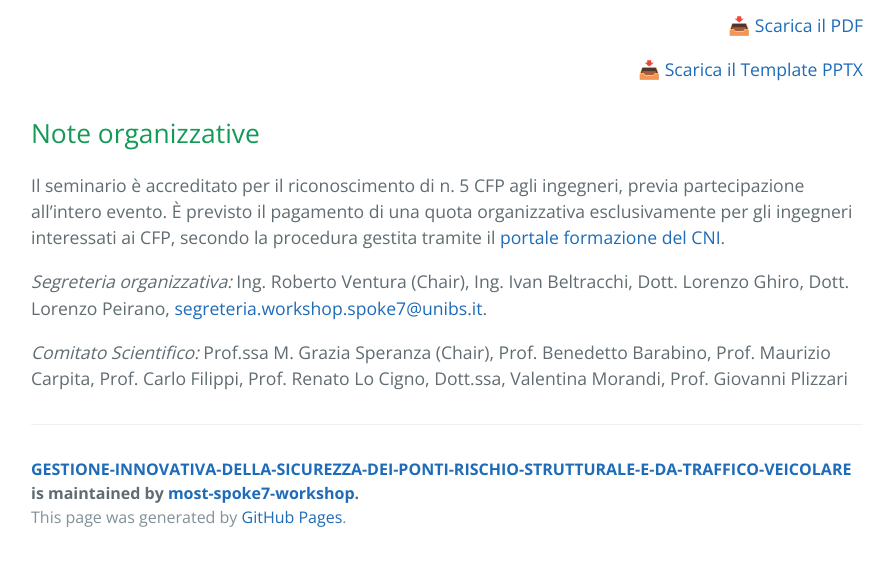
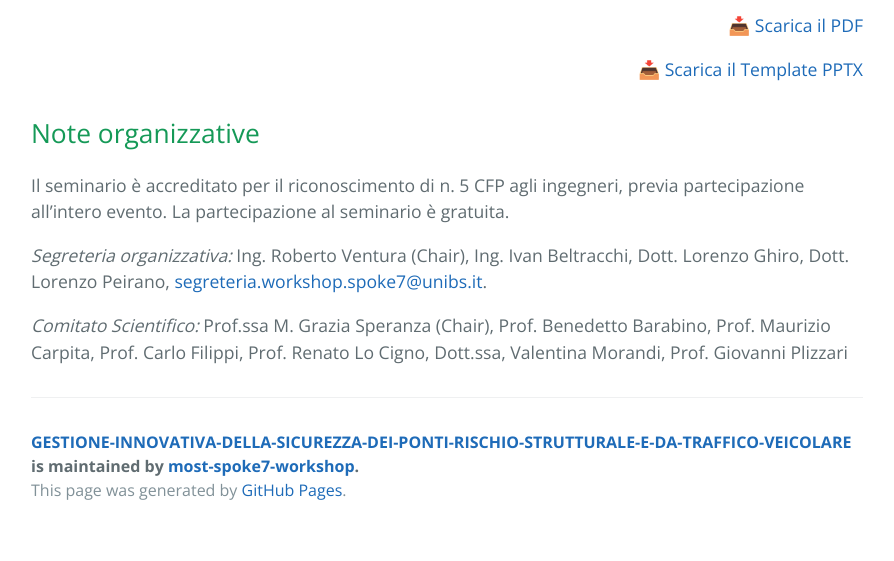
Before and after one commit to most-spoke7-workshop/GESTIONE-INNOVATIVA-DELLA-SICUREZZA-DEI-PONTI-RISCHIO-STRUTTURALE-E-DA-TRAFFICO-VEICOLARE, a Jekyll site: the page built from index.md, in a window 1280 px wide and 900 px high, scrolled down 1204 px, cut to the strip 339-900 px from the top of the window. Shown: the whole strip, without its empty margins (193-1087 px from the left). Built offline with Jekyll 4.4.1, drawn with Linux system fonts in a browser that asks for light colours; after the commit the page ends 2077 px from its top, so only the background shows below that.

Commit message:
partecipazione gratuita

```diff
--- a/index.md
+++ b/index.md
@@ -133,8 +133,9 @@ Intervengono:
 ## Note organizzative
 
 Il seminario è accreditato per il riconoscimento di n. 5 CFP agli ingegneri, previa partecipazione all’intero evento.
-È previsto il pagamento di una quota organizzativa esclusivamente per gli ingegneri interessati ai CFP, secondo la
-procedura gestita tramite il [portale formazione del CNI](https://www.formazionecni.it).
+La partecipazione al seminario è gratuita.
+<!-- È previsto il pagamento di una quota organizzativa esclusivamente per gli ingegneri interessati ai CFP, secondo la
+procedura gestita tramite il [portale formazione del CNI](https://www.formazionecni.it). -->
 
 *Segreteria organizzativa:* Ing. Roberto Ventura (Chair), Ing. Ivan Beltracchi, Dott. Lorenzo Ghiro, Dott. Lorenzo Peirano, [segreteria.workshop.spoke7@unibs.it](mailto:segreteria.workshop.spoke7@unibs.it).
 
```
